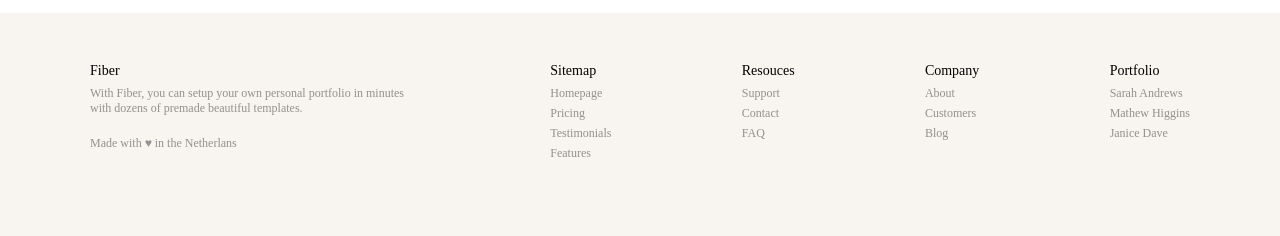
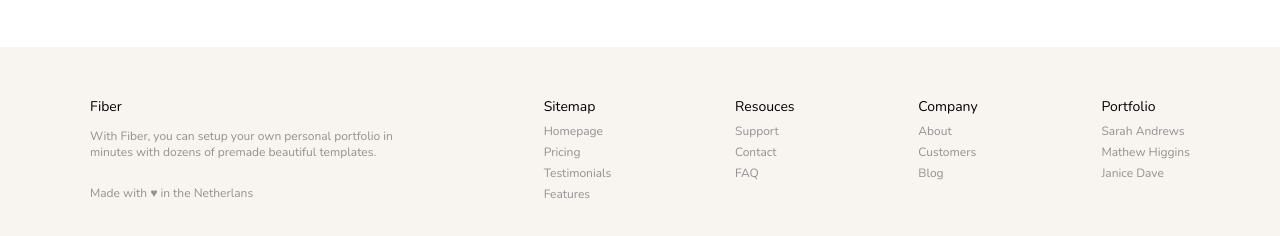
Before and after one commit to ECeles/fiber-landing-page-codewell, a plain HTML site: page index.html in a window 1280 px wide. Shown: the part 1908-2144 px from the top of the page. Before the commit the page ends 2119 px from the top, so only its background shows below. Drawn offline with nearby package versions, Linux system fonts and the light colour scheme.

Commit message:
font ajustada

```diff
--- a/index.html
+++ b/index.html
@@ -6,6 +6,12 @@
     <title>Fiber</title>
 
     <link rel="stylesheet" href="styles.css" />
+    <link rel="preconnect" href="https://fonts.googleapis.com" />
+    <link rel="preconnect" href="https://fonts.gstatic.com" crossorigin />
+    <link
+      href="https://fonts.googleapis.com/css2?family=Nunito:wght@400;600;700&display=swap"
+      rel="stylesheet"
+    />
   </head>
   <body>
     <header>
--- a/styles.css
+++ b/styles.css
@@ -8,6 +8,7 @@ body {
   background-color: rgb(248, 244, 239);
   display: flex;
   flex-direction: column;
+  font-family: "Nunito", sans-serif;
 }
 
 header {
@@ -341,6 +342,12 @@ footer p {
   color: rgb(128, 128, 128, 0.85);
 }
 
+.fiber {
+  display: flex;
+  flex-direction: column;
+  gap: 5px;
+}
+
 .fiber-description {
   margin-bottom: 20px;
 }
```
